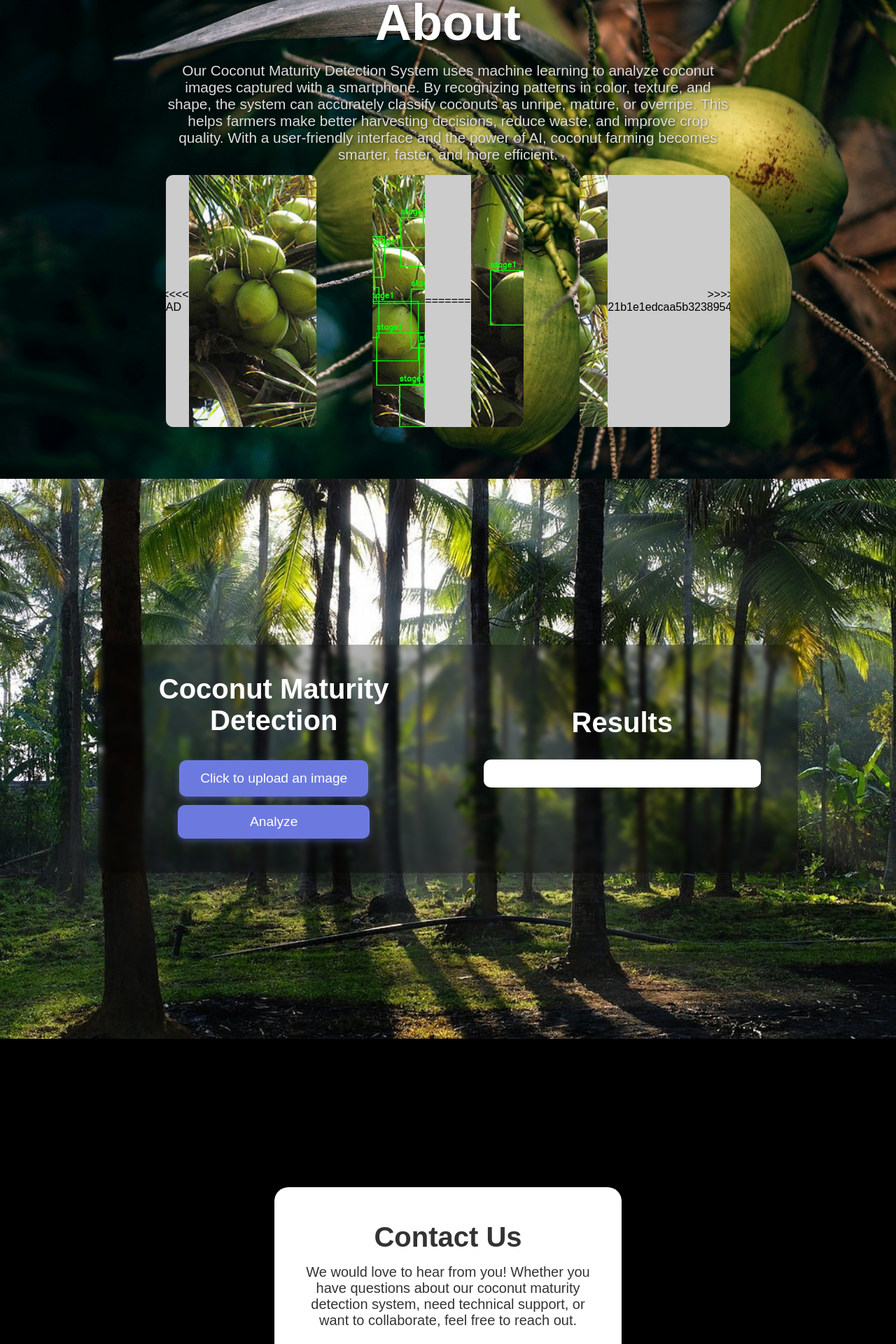
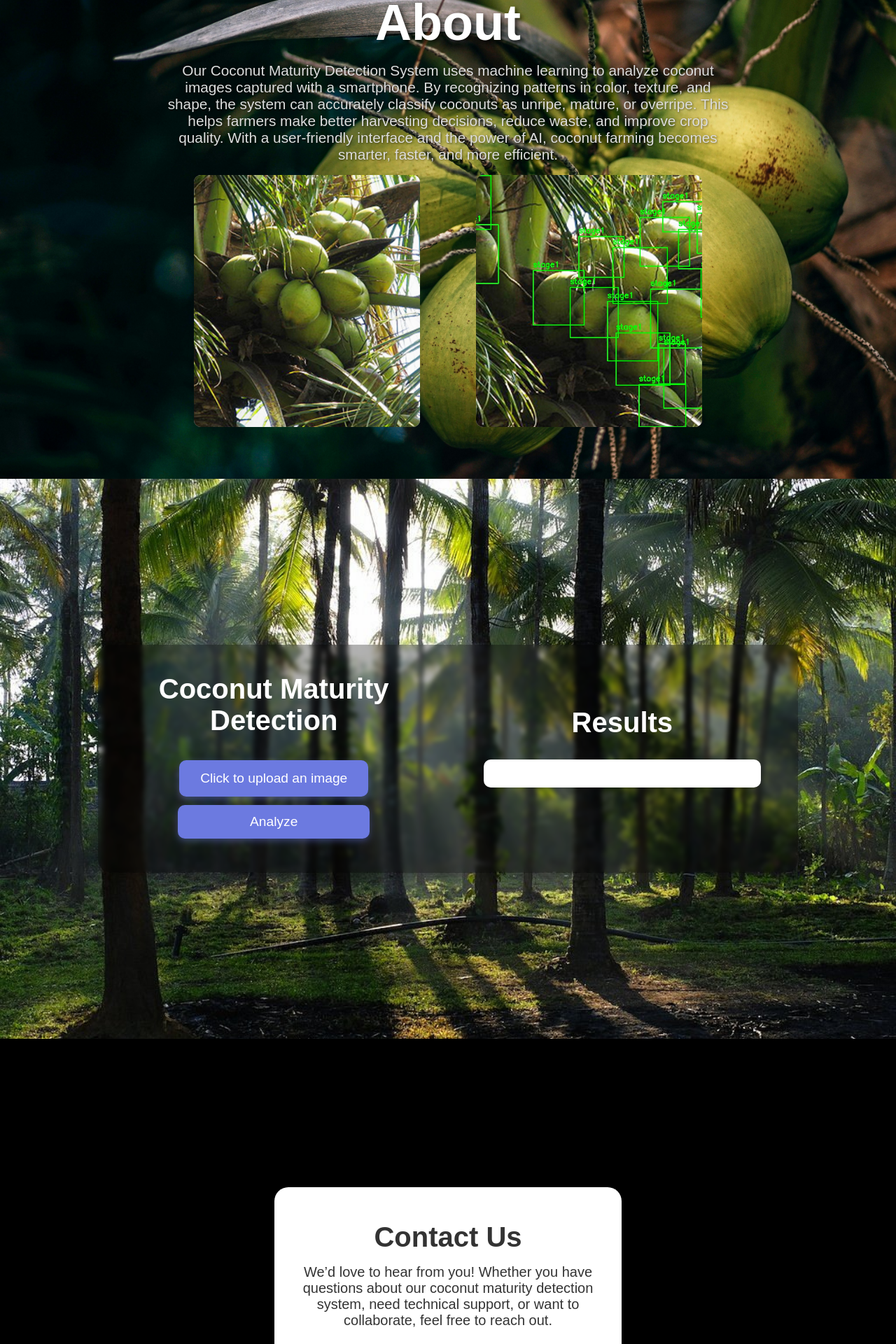
Before and after one commit to itsmeaDrei/Coconut_Maturity_Detection, a Flask app: page / in a window 1280 px wide. Shown: the part 916-2836 px from the top of the page at 70% size. Run offline with Flask 3, Linux system fonts and the light colour scheme.

Commit message:
new design for system

```diff
--- a/static/style.css
+++ b/static/style.css
@@ -131,7 +131,7 @@ html {
     display: flex;
     justify-content: center;
     align-items: center;
-    background-image: url('/static/images/aboutbg1.jpg');
+    background-image: url('/static/images/aboutbg.jpg');
     background-size: cover;
     background-position: center;
     background-repeat: no-repeat;
@@ -142,7 +142,6 @@ html {
     font-family: 'serif-Didone', serif;
     gap: 2rem;
 }
-
 
 .about-content {
     flex: 1;
--- a/templates/index.html
+++ b/templates/index.html
@@ -37,17 +37,10 @@
 
         <div class="images">
           <div class="image-box">
-<<<<<<< HEAD
-              <img src="/static/images/abouthero.jpg" alt=" abouthero">
+              <img src="/static/images/abouthero.jpg">
           </div>
           <div class="image-box">
-              <img src="/static/images/abouthero1.jpg" alt=" abouthero1">
-=======
               <img src="/static/images/abouthero1.jpg">
-          </div>
-          <div class="image-box">
-              <img src="/static/images/abouthero.jpg">
->>>>>>> 21b1e1edcaa5b32389544c680053dfb36db12e36
           </div>
     </section>
 
@@ -66,7 +59,7 @@
                 <h1>Results</h1>
                 <div class="results-container">
                     <div class="result-card">
-                        <img id="processedImage" class="hidden" alt="Processed Coconut">
+                        <img id="processedImage" class="hidden" alt="Processed Coconut" />
                     </div>
                     <div id="resultsText"></div>
                 </div>
@@ -77,28 +70,34 @@
       <div class="container">
         <div class="left">
           <h2>Contact Us</h2>
-          <p>We would love to hear from you! Whether you have questions about our coconut maturity detection system, need technical support, or want to collaborate, feel free to reach out.</p>
+          <p>We’d love to hear from you! Whether you have questions about our coconut maturity detection system, need technical support, or want to collaborate, feel free to reach out.</p>
         </div>
         <div class="contact-icons">
           <div class="column">
             <h3>Email</h3>
-              <a href="https://mail.google.com/mail/?view=cm&to=geosia009@gmail.com" rel="noopener" target="_blank" title="Send Email via Gmail" aria-label="Email">
+            <ul>
+              <a href="https://mail.google.com/mail/?view=cm&to=geosia009@gmail.com" target="_blank" title="Send Email via Gmail" aria-label="Email">
                 <img width="48" height="48" src="https://img.icons8.com/ios-filled/50/000000/gmail-new.png" alt="Gmail Icon" />
               </a>
+            </ul>
           </div>
 
           <div class="column">
             <h3>Facebook</h3>
-              <a href="https://www.facebook.com/letsfallinloveforthenightt?mibextid=LQQJ4d" rel="noopener" target="_blank" title="Visit Facebook Profile" aria-label="Facebook">
+            <ul>
+              <a href="https://www.facebook.com/letsfallinloveforthenightt?mibextid=LQQJ4d" target="_blank" title="Visit Facebook Profile" aria-label="Facebook">
                 <img width="48" height="48" src="https://img.icons8.com/ios-filled/50/000000/facebook--v1.png" alt="Facebook Icon" />
               </a>
+            </ul>
           </div>
 
           <div class="column">
             <h3>Phone</h3>
+            <ul>
               <a href="tel:+639616003520" title="Call Phone Number" aria-label="Phone">
                 <img width="48" height="48" src="https://img.icons8.com/ios-filled/50/000000/phone.png" alt="Phone Icon" />
               </a>
+            </ul>
           </div>
         </div>
       </div>
```
